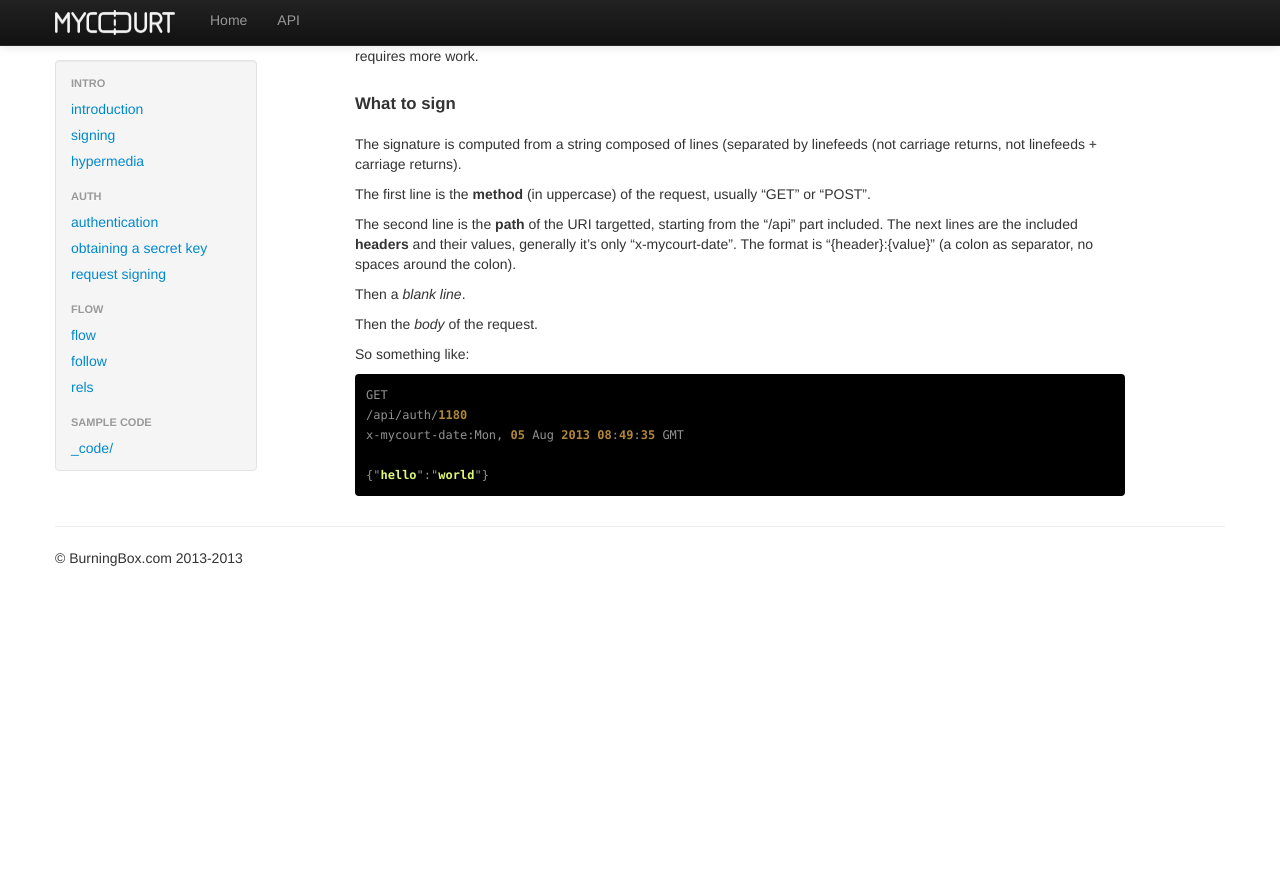
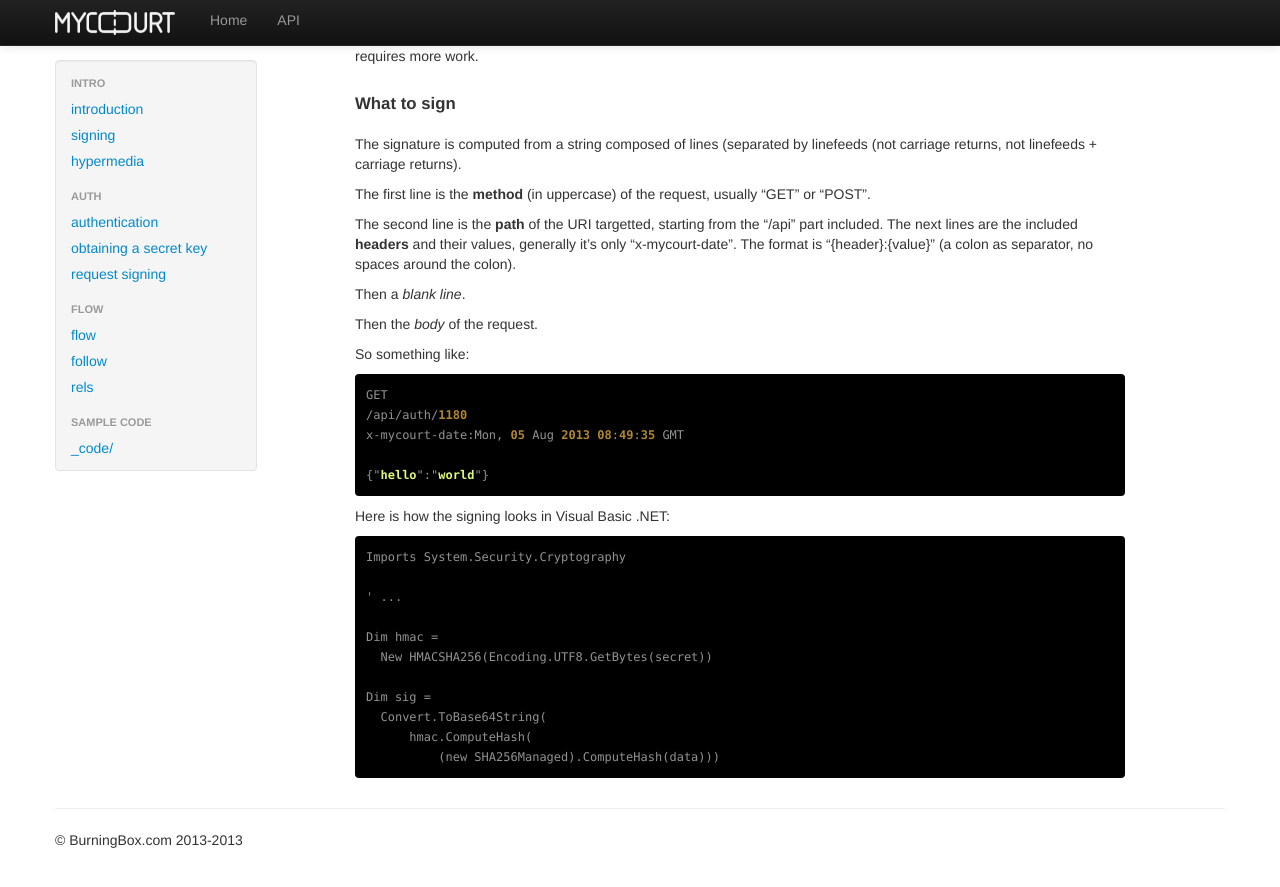
Before and after one commit to mycourtpro/mycourtpro.github.io, a Jekyll site: the page built from api/auth.md, in a window 1280 px wide and 900 px high, scrolled down 3389 px. Shown: the top 887 px of the window. Built offline with Jekyll 4.4.1, drawn with Linux system fonts in a browser that asks for light colours; before the commit the page ends 4007 px from its top, so only the background shows below that.

Commit message:
add vb.net signing code to api/auth.md

```diff
--- a/api/auth.md
+++ b/api/auth.md
@@ -160,3 +160,19 @@ x-mycourt-date:Mon, 05 Aug 2013 08:49:35 GMT
 
 {"hello":"world"}
 {% endhighlight %}
+
+Here is how the signing looks in Visual Basic .NET:
+
+{% highlight vb.net %}
+Imports System.Security.Cryptography
+
+' ...
+
+Dim hmac =
+  New HMACSHA256(Encoding.UTF8.GetBytes(secret))
+
+Dim sig =
+  Convert.ToBase64String(
+      hmac.ComputeHash(
+          (new SHA256Managed).ComputeHash(data)))
+{% endhighlight %}
```
